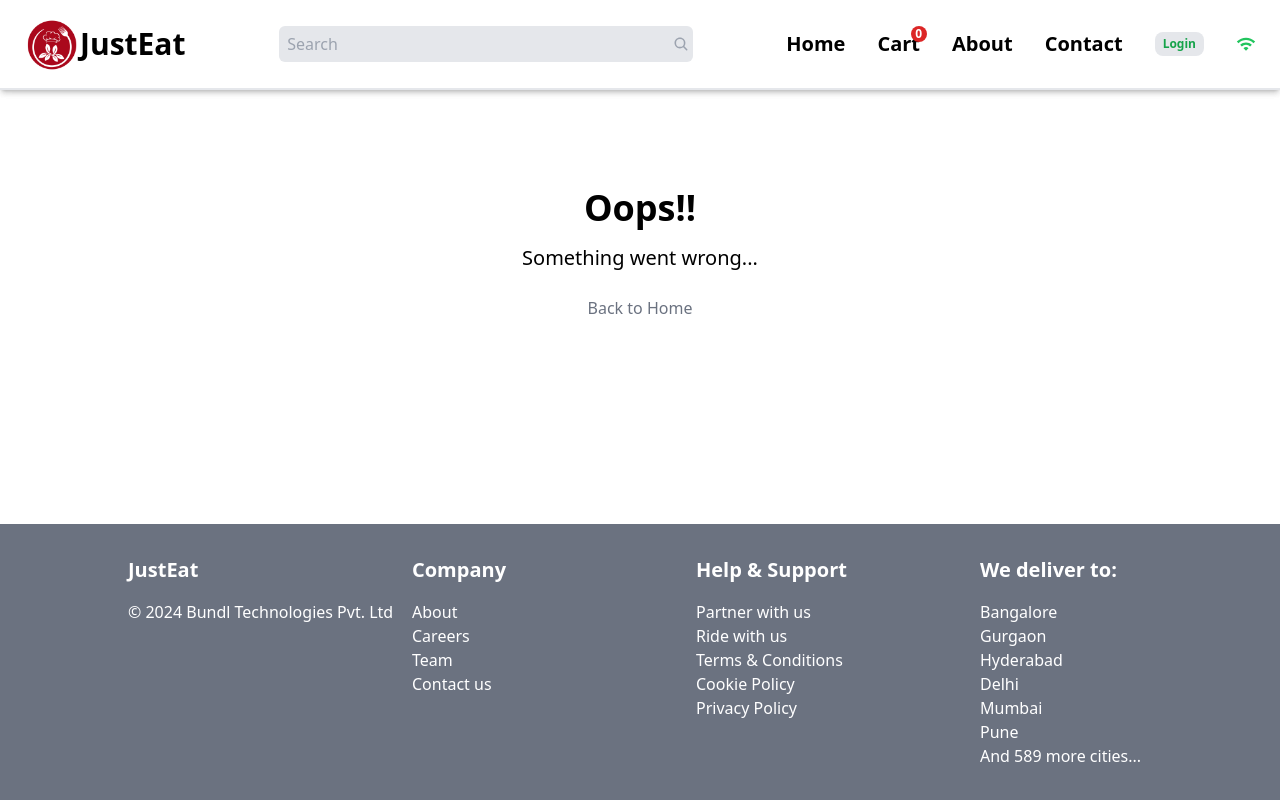
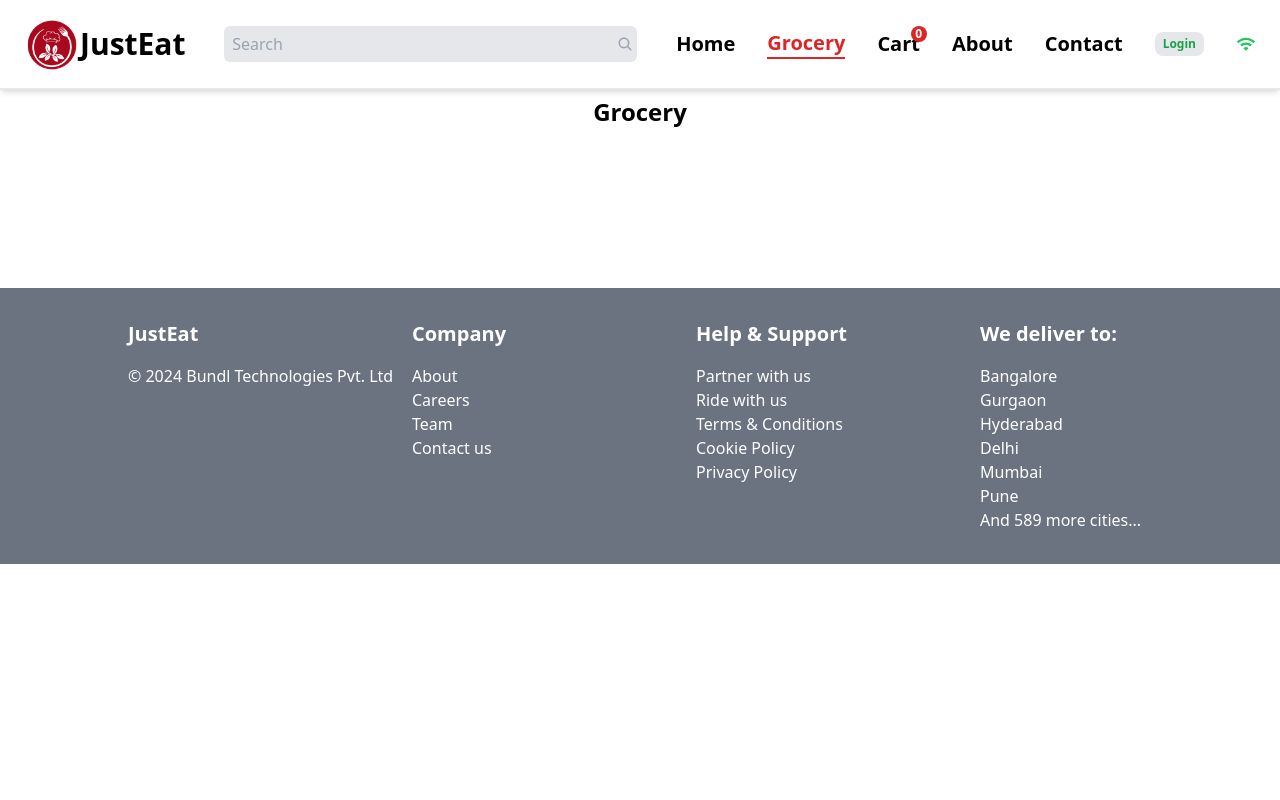
Before and after one commit to HaaniAshraf/JustEat, a React (Vite) app: page /grocery in a window 1280 px wide. Shown: the top 800 px of the page. Built offline with nearby package versions, Linux system fonts and the light colour scheme.

Commit message:
lazy loading implemented

```diff
--- a/src/App.jsx
+++ b/src/App.jsx
@@ -1,4 +1,4 @@
-import React from "react";
+import React, { lazy, Suspense } from "react";
 import Home from "./pages/Home";
 import About from "./pages/About";
 import Contact from "./pages/Contact";
@@ -9,6 +9,8 @@
 import UserLayout from "./layout/userLayout";
 import { Provider } from "react-redux";
 import appStore from "./utils/appStore";
+
+const Grocery = lazy(() => import("./pages/Grocery"));
 
 function App() {
   return (
@@ -21,6 +23,20 @@
             <Route path="/about" element={<About />} />
             <Route path="/contact" element={<Contact />} />
             <Route path="/cart" element={<Cart />} />
+            <Route
+              path="/grocery"
+              element={
+                <Suspense
+                  fallback={
+                    <div className="py-40 font-bold text-2xl text-center">
+                      Loading Grocery...
+                    </div>
+                  }
+                >
+                  <Grocery />
+                </Suspense>
+              }
+            />
             <Route path="/restaurant/:resId" element={<RestaurantInfo />} />
           </Route>
         </Routes>
--- a/src/components/Header.jsx
+++ b/src/components/Header.jsx
@@ -6,6 +6,7 @@
 import { useSelector } from "react-redux";
 import useOnlineStatus from "../utils/useOnlineStatus";
 import { MdOutlineWifi, MdOutlineWifiOff, MdOutlineHome } from "react-icons/md";
+import { HiOutlineShoppingBag } from "react-icons/hi";
 import { AiOutlineShoppingCart } from "react-icons/ai";
 import { BsInfoCircle } from "react-icons/bs";
 import { RiContactsBook2Line } from "react-icons/ri";
@@ -74,6 +75,16 @@
                 <MdOutlineHome className="sm:block md:hidden" />
               </div>
               <span className="sm:hidden md:block">Home</span>
+            </li>
+          </Link>
+          <Link to={"/grocery"}>
+            <li
+              className={location.pathname === "/grocery" ? "active-link" : "nav-item"}
+            >
+              <div>
+                <HiOutlineShoppingBag className="sm:block md:hidden" />
+              </div>
+              <span className="sm:hidden md:block">Grocery</span>
             </li>
           </Link>
           <Link to={"/cart"}>
@@ -156,6 +167,11 @@
                 </Link>
               </li>
               <li className="my-2">
+                <Link to={"/grocery"} onClick={closeNav} className="text-gray-800 hover:text-red-600 font-semibold text-xl">
+                  Grocery
+                </Link>
+              </li>
+              <li className="my-2">
                 <Link to={"/cart"} onClick={closeNav} className="text-gray-800 hover:text-red-600 font-semibold text-xl">
                   Cart
                 </Link>
--- /dev/null
+++ b/src/pages/Grocery.jsx
@@ -0,0 +1,11 @@
+import React from 'react'
+
+function Grocery() {
+  return (
+    <div className='pt-24 pb-40'>
+        <h2 className='text-center text-2xl font-bold'>Grocery</h2>
+    </div>
+  )
+}
+
+export default Grocery
```
